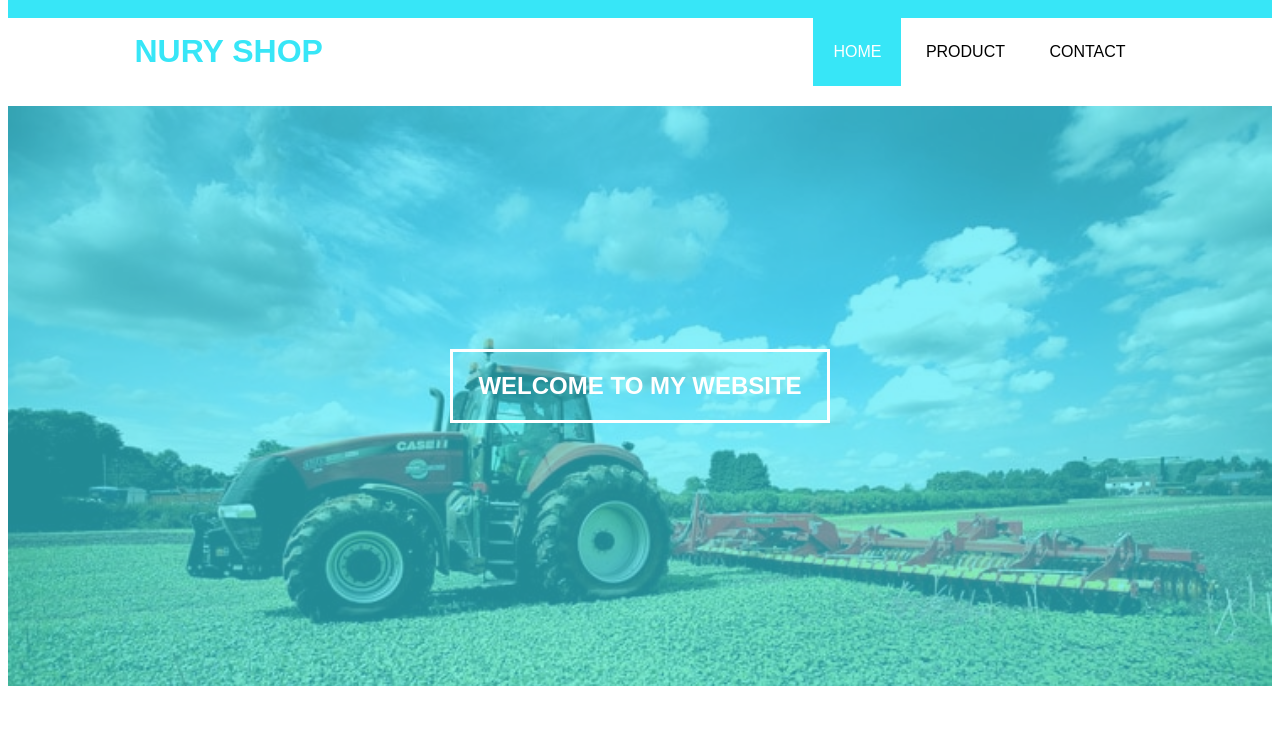
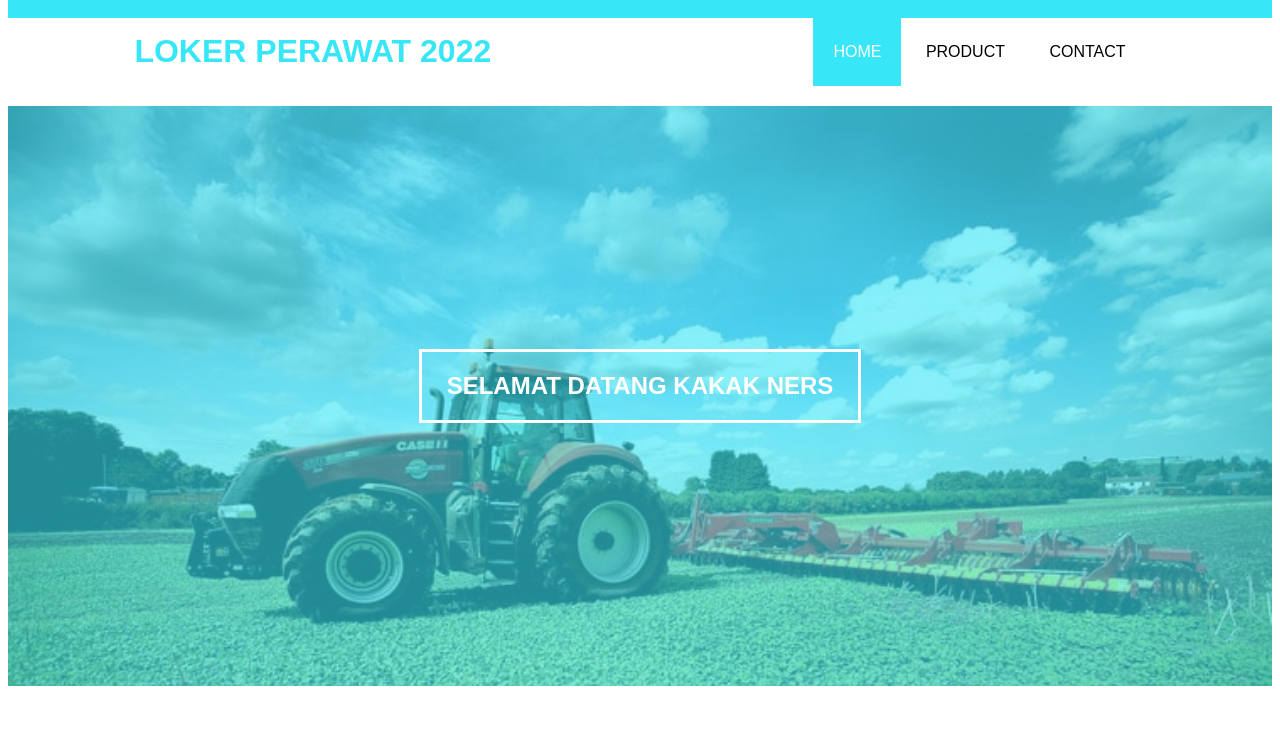
Before and after one commit to infolokerperawat2022/Halaman-depan, a plain HTML site: page index.html in a window 1280 px wide. Shown: the part 26-759 px from the top of the page. Drawn offline with Linux system fonts and the light colour scheme; files that its build step writes are made by us from their sources; files whose address does not match are found by name.

Commit message:
indek.html

```diff
--- a/index.html
+++ b/index.html
@@ -21,7 +21,7 @@
 	</div>
 	<header>
 		<div class="container">
-		<h1><a href="index.html"></a>NURY SHOP</h1>
+		<h1><a href="index.html"></a>LOKER PERAWAT 2022</h1>
 		<ul>
 			<li class="active"><a href="index.html">HOME</a></li>
 			<li><a href="about.html">PRODUCT</a></li>
@@ -32,7 +32,7 @@
 
 	<!-- banner -->
 	<section class="banner">
-		<h2>WELCOME TO MY WEBSITE</h2>
+		<h2>SELAMAT DATANG KAKAK NERS</h2>
 	</section>
 
 	<!-- about -->
```
